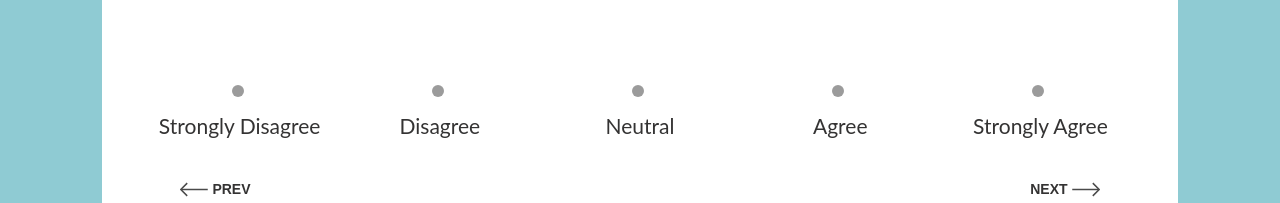
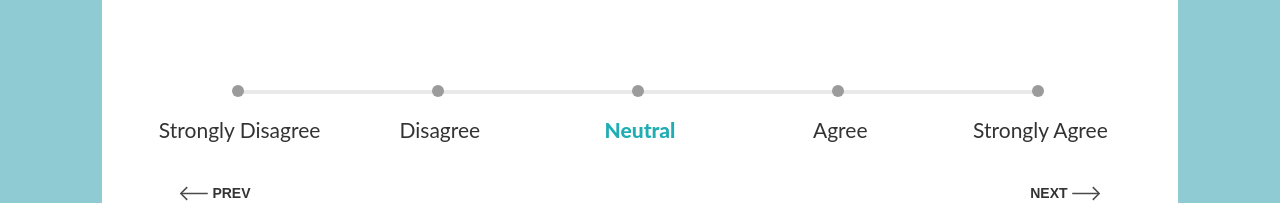
Before and after one commit to AHTHneeuhl/studio137-test, a React (Vite) app: page / in a window 1280 px wide. Shown: the part 333-536 px from the top of the page. Built offline with nearby package versions, Linux system fonts and the light colour scheme.

Commit message:
Create ProgressRoot & ProgressBar styles

```diff
--- a/src/Layout.styles.tsx
+++ b/src/Layout.styles.tsx
@@ -1,10 +1,14 @@
-import styled from "styled-components";
+import styled, { css } from "styled-components";
 
 type TTopSliderItemTextProps = {
   active?: boolean;
 };
 
 type TTopSlideItemProgressProps = {
+  active?: boolean;
+};
+
+type TSliderLabelProps = {
   active?: boolean;
 };
 
@@ -76,6 +80,30 @@ const SliderContainer = styled.div`
 const Slider = styled.div`
   position: relative;
   width: 100%;
+
+  .custom-slider {
+    color: #20adb4;
+    z-index: 1000;
+  }
+`;
+
+const ProgressRoot = styled.span`
+  background-color: #e9e9e9;
+  position: relative;
+  overflow: hidden;
+  display: block;
+  height: 4px;
+  z-index: 0;
+`;
+
+const ProgressBar = styled.span`
+  width: 100%;
+  position: absolute;
+  left: 0px;
+  bottom: 0px;
+  top: 0px;
+  transition: transform 0.4s linear 0s;
+  transform-origin: left center;
 `;
 
 const SliderPoints = styled.div`
@@ -106,11 +134,20 @@ const SliderLabels = styled.div`
   width: 125%;
 `;
 
-const SliderLabel = styled.div`
+const SliderLabel = styled.div<TSliderLabelProps>`
   cursor: pointer;
   float: left;
   position: relative;
   width: 20%;
+
+  ${({ active }) => {
+    if (active) {
+      return css`
+        color: #20adb4;
+        font-weight: 800;
+      `;
+    }
+  }};
 `;
 
 const SliderLabelText = styled.p`
@@ -158,6 +195,8 @@ export {
   QuestionWrapper,
   SliderContainer,
   Slider,
+  ProgressRoot,
+  ProgressBar,
   SliderPoints,
   SliderPoint,
   SliderLabels,
--- a/src/Layout.tsx
+++ b/src/Layout.tsx
@@ -18,6 +18,8 @@ import {
   SliderLabels,
   SliderLabel,
   SliderLabelText,
+  ProgressRoot,
+  ProgressBar,
 } from "./Layout.styles";
 
 const Layout: React.FC = () => {
@@ -55,6 +57,9 @@ const Layout: React.FC = () => {
               <SliderPoint style={{ opacity: 1, left: "60%" }} />
               <SliderPoint style={{ opacity: 1, left: "80%" }} />
             </SliderPoints>
+            <ProgressRoot>
+              <ProgressBar />
+            </ProgressRoot>
           </Slider>
           <SliderLabels>
             <SliderLabel style={{ left: "0%" }}>
@@ -63,7 +68,7 @@ const Layout: React.FC = () => {
             <SliderLabel style={{ left: "20%" }}>
               <SliderLabelText>Disagree</SliderLabelText>
             </SliderLabel>
-            <SliderLabel style={{ left: "40%" }}>
+            <SliderLabel style={{ left: "40%" }} active>
               <SliderLabelText>Neutral</SliderLabelText>
             </SliderLabel>
             <SliderLabel style={{ left: "60%" }}>
```
